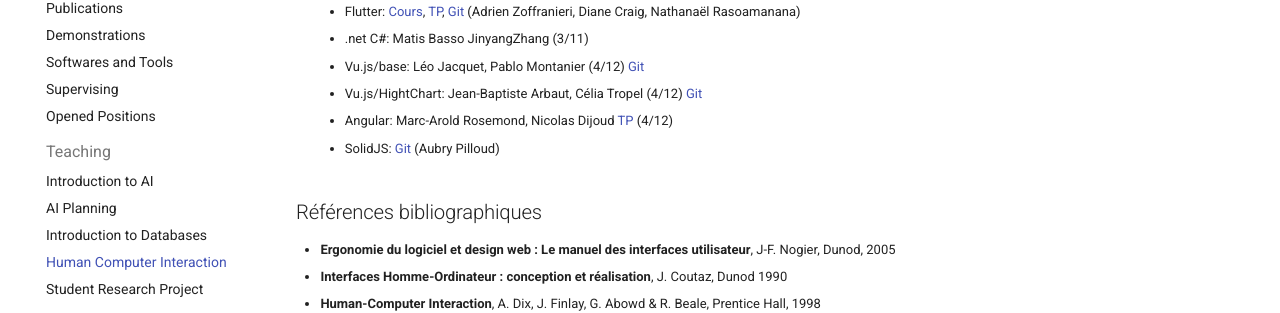
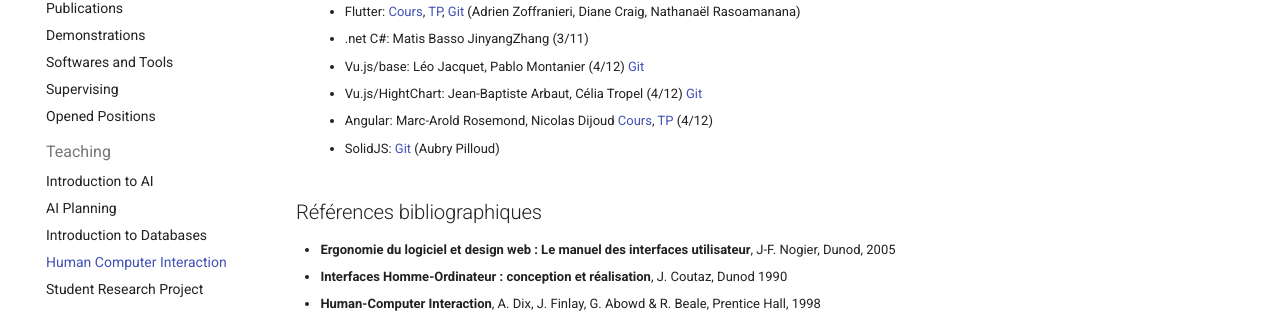
Before and after one commit to pellierd/homepage, an MkDocs documentation site: the page built from docs/teaching/hci.md, in a window 1280 px wide and 900 px high, scrolled down 888 px. Shown: the part 147-460 px from the top of the window. Built offline with MkDocs 1.6.1 and Material for MkDocs 9.7.7, drawn with Linux system fonts in a browser that asks for light colours.

Commit message:
modif ihm

```diff
--- a/docs/teaching/hci.md
+++ b/docs/teaching/hci.md
@@ -34,7 +34,7 @@ Après un rappel des principes ergonomiques, ce cours s’intéresse essentielle
     - .net C#: Matis Basso JinyangZhang (3/11)
     - Vu.js/base: Léo Jacquet, Pablo Montanier (4/12) [Git](https://github.com/leo-jcq/projet-ihm)
     - Vu.js/HightChart: Jean-Baptiste Arbaut, Célia Tropel (4/12) [Git](https://github.com/CTRetu/Interaction-Homme-Machine-Arbaut-Tropel-MIASHS-IC)
-    - Angular: Marc-Arold Rosemond, Nicolas Dijoud [TP](https://github.com/Nizijolas/IHM2_AngularTP) (4/12)
+    - Angular: Marc-Arold Rosemond, Nicolas Dijoud [Cours](https://docs.google.com/presentation/d/1ZOapGsFTTztzIMGpo9KG2uXQpOtNoPcrlvw9nQZi9II/edit?slide=id.p2#slide=id.p2), [TP](https://github.com/Nizijolas/IHM2_AngularTP) (4/12)
     - SolidJS: [Git](https://github.com/Aubry-PILLOUD/Projet_IHM_Aubry_PILLOUD) (Aubry Pilloud)
 
 ## Références bibliographiques
```
